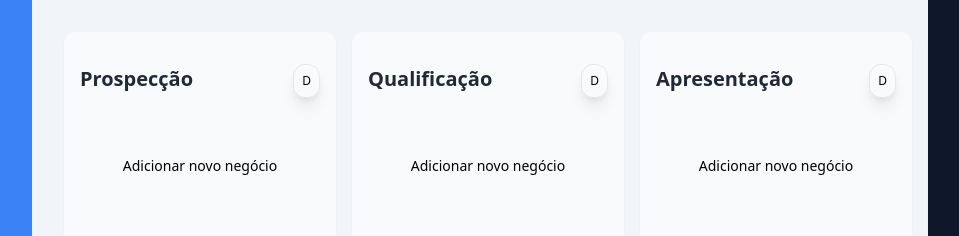
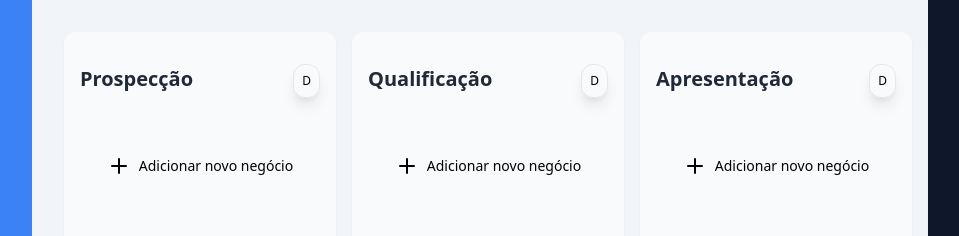
Before and after one commit to lismarreiros/crm-nextcompany, a React (Create React App) app: page /dashboard in a window 1280 px wide. Shown: the top 236 px of the page, without its empty margins (160-1119 px from the left). Built offline with nearby package versions, Linux system fonts and the light colour scheme.

Commit message:
style: ajuste no estilo do botão "Adicionar novo negócio"

```diff
--- a/src/components/kanban/components/Container/index.tsx
+++ b/src/components/kanban/components/Container/index.tsx
@@ -4,6 +4,7 @@ import { useSortable } from '@dnd-kit/sortable';
 import { CSS } from '@dnd-kit/utilities';
 import clsx from 'clsx';
 import { Button } from '../Button';
+import { Plus, Users } from 'lucide-react';
 
 const Container = ({
   id,
@@ -52,8 +53,11 @@ const Container = ({
       </div>
 
       {children}
-      <Button variant="ghost" onClick={onAddItem}>
-        Adicionar novo negócio
+      <Button variant="ghost" onClick={onAddItem} className={clsx('hover:bg-blue-100 hover:text-blue-500')}>
+        <div className="flex items-center gap-2">
+          <Plus />
+          <span>Adicionar novo negócio</span>
+        </div>
       </Button>
     </div>
   );
```
